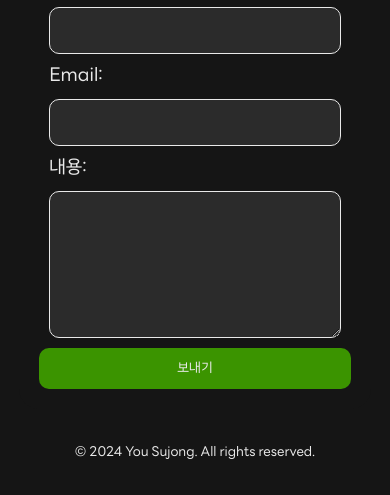
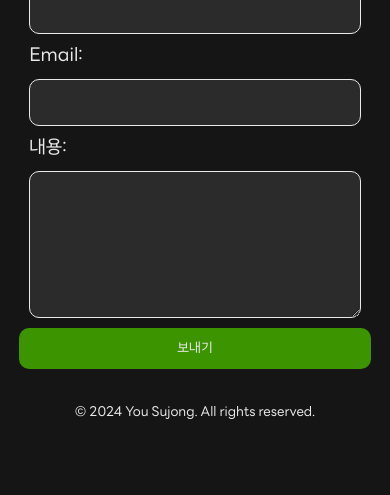
Before and after one commit to SaltedConB/saltedconb.github.io, a plain HTML site: page contact.html in a window 390 px wide. Shown: the part 367-862 px from the top of the page. Drawn offline with Linux system fonts and the light colour scheme; files whose address does not match are found by name.

Commit message:
Add files via upload

```diff
--- a/css/style_contact.css
+++ b/css/style_contact.css
@@ -218,6 +218,7 @@ main h1 {
 @media screen and (max-width: 768px) {
     #contact-section {
         margin: 0;
+        padding: 0;
     }
     main {
         margin: 0;
@@ -268,6 +269,7 @@ main h1 {
 @media screen and (max-width: 480px) {
     #contact-section {
         margin: 0;
+        padding: 0;
     }
     main {
         margin: 0;
```
